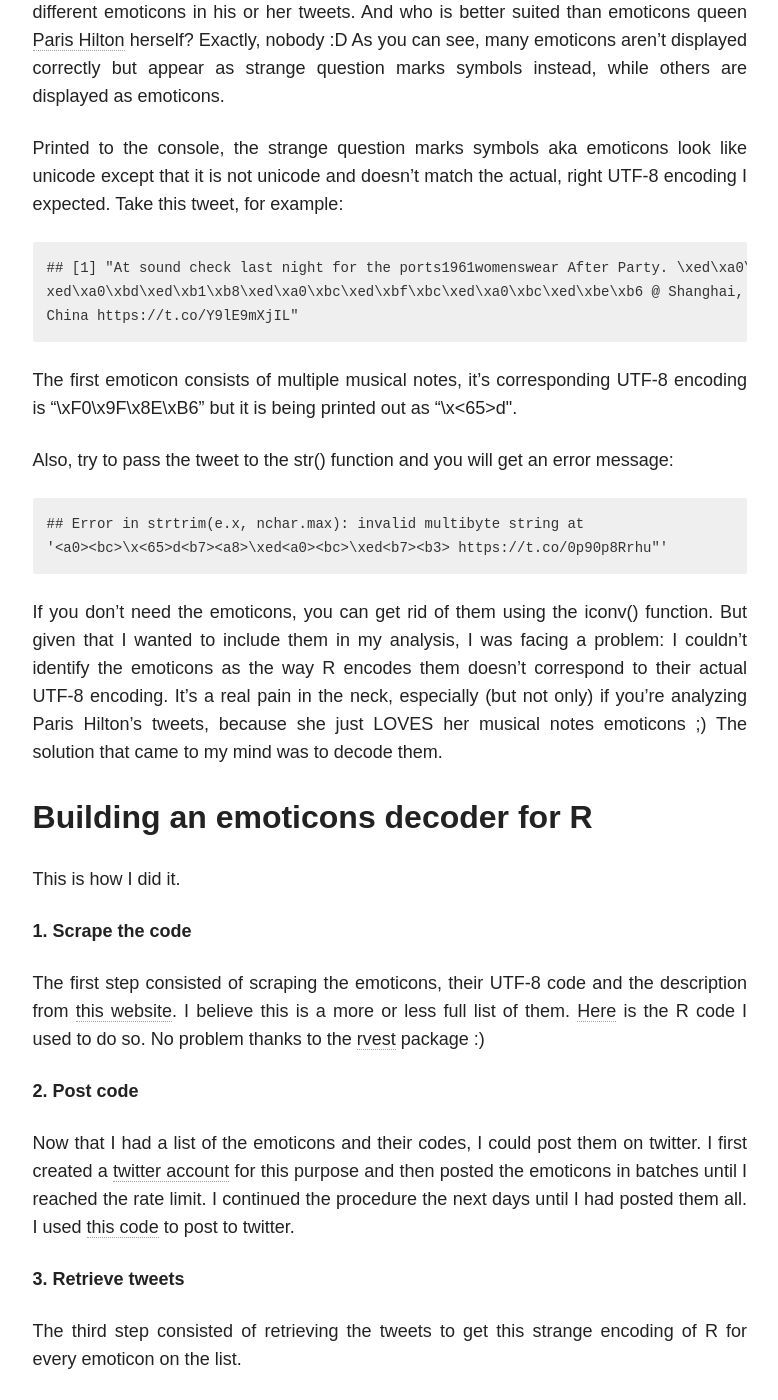
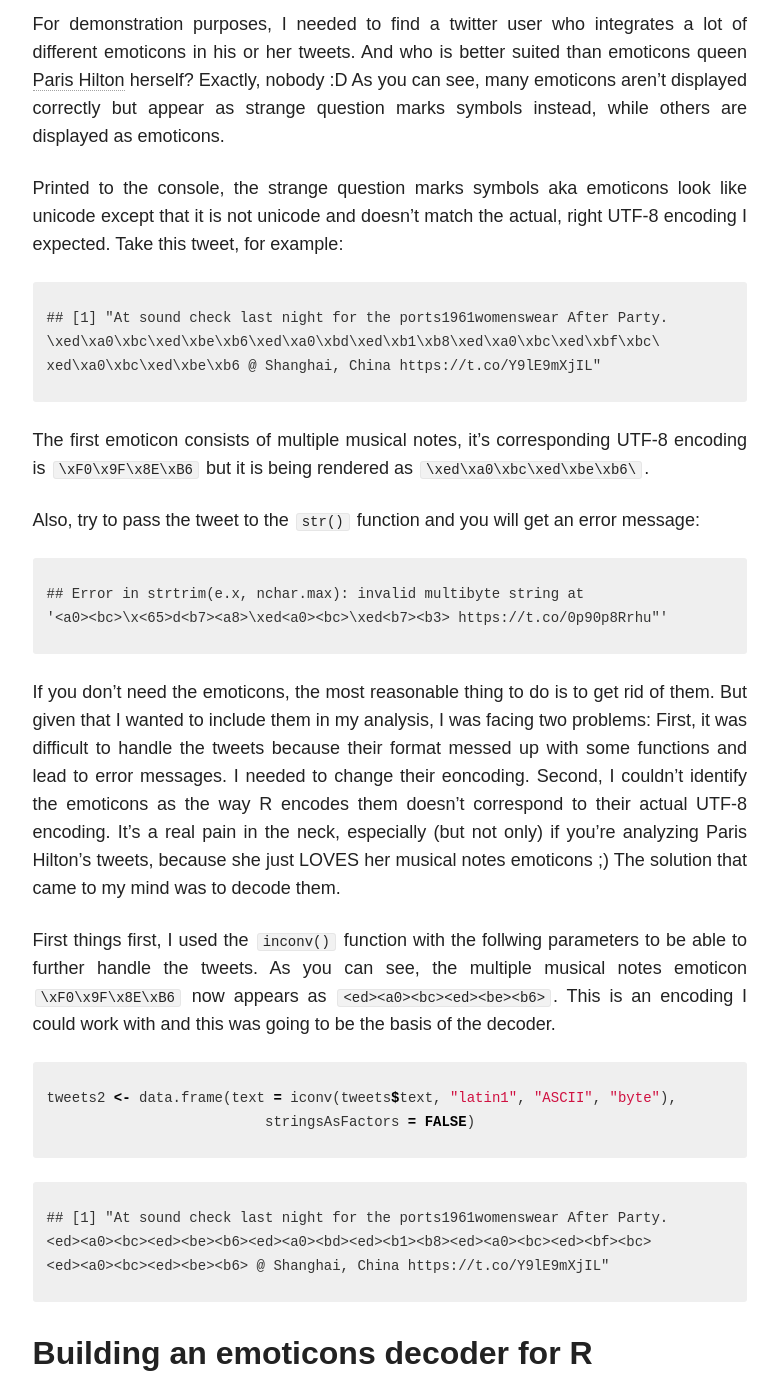
Before and after one commit to Quiri/quiri.github.io, a Jekyll site: the page built from _posts/2015-10-14-emoticons-in-R.md, in a window 1280 px wide and 1400 px high, scrolled down 1960 px. Shown: the whole window, without its empty margins (347-1125 px from the left). Built offline with Jekyll 4.4.1, drawn with Linux system fonts in a browser that asks for light colours; nearby versions of some CDN libraries; comment, search, counter and statistics services are not loaded; some of the changed text lies outside the part shown.

Commit message:
correct format, add paragraph, minor fixes

````diff
--- a/_posts/2015-10-14-emoticons-in-R.md
+++ b/_posts/2015-10-14-emoticons-in-R.md
@@ -17,23 +17,23 @@ share: true
 As far as I remember, all the sentiment analysis codes I came across dealt with emoticons by simply getting rid of them. Now, it might be ok if you're interested in analyzing someone's vocabulary or do some fancy wordclouds. But if you want to perform sentiment analysis, than these emoticons are probably the most meaningful part of your data! Sentiments, emotions, emoticons, you know, there's a link ;) Not only are they full of meaning by themselves, they also have the vertue to change the meaning of the sentences they are appended to. Think of a tweet like "I'm going to bed". It has a dramatically different meaning, depending on whether a happy smiley or a sad smiley is associated to it. Long story short: **If you're interested in sentiment, you MUST capture emoticons!**
 
 ## Emoticons and R
-As mentioned earlier, R seems to be totally capable of properly displaying some emoticons, while it fails displayng others. Try inputing "\xE2\x9D\xA4" (heavy black heart) to the console and this is how the output will look like:
+As mentioned earlier, R seems to be totally capable of properly displaying some emoticons, while it fails displayng others. Try inputing `\xE2\x9D\xA4` (heavy black heart) to the console and this is how the output will look like:
 
-```
+{% highlight text %}
 ## [1] "❤"
-```
+{% endhighlight text %}
 
 Just as expected. So far, so good.
 
-Now try inputing this "\xF0\x9F\x98\x8A" (smiling face with smiling eyes) and R won't display it as an emoticon:
+Now try inputing this `\xF0\x9F\x98\x8A` (smiling face with smiling eyes) and R won't display it as an emoticon:
 
-```
+{% highlight text %}
 ## [1] "\U0001f60a"
-```
+{% endhighlight text %}
 
 The display problem seems related to the length of the code. Apparently, if an emoticon's UTF-8 code is longer then 12 characters, it won't be displayed properly. Find a list of emoticons with their respective encodings [here](http://apps.timwhitlock.info/emoji/tables/unicode).
 
-Now, the real problem occurs when you retrieve data from social media. This is how tweets look like when retrieved with the userTimeline() function and parsed to a data frame with the twListToDF() function from the twitteR package:
+Now, the real problem occurs when you retrieve data from social media. This is how tweets look like when retrieved with the `userTimeline()` function and parsed to a data frame with the `twListToDF()` function from the twitteR package:
 
 ![]({{ site.url }}/images/jessica/tweetsdf.png)
 
@@ -41,21 +41,35 @@ For demonstration purposes, I needed to find a twitter user who integrates a lot
 
 Printed to the console, the strange question marks symbols aka emoticons look like unicode except that it is not unicode and doesn't match the actual, right UTF-8 encoding I expected. Take this tweet, for example:
 
-```
-## [1] "At sound check last night for the ports1961womenswear After Party. \xed\xa0\xbc\xed\xbe\xb6\
-xed\xa0\xbd\xed\xb1\xb8\xed\xa0\xbc\xed\xbf\xbc\xed\xa0\xbc\xed\xbe\xb6 @ Shanghai,
-China https://t.co/Y9lE9mXjIL"
-```
-The first emoticon consists of multiple musical notes, it's corresponding UTF-8 encoding is "\xF0\x9F\x8E\xB6" but it is being printed out as "<a0><bc>\x<65>d<be><b6>".
+{% highlight text %}
+## [1] "At sound check last night for the ports1961womenswear After Party.
+\xed\xa0\xbc\xed\xbe\xb6\xed\xa0\xbd\xed\xb1\xb8\xed\xa0\xbc\xed\xbf\xbc\
+xed\xa0\xbc\xed\xbe\xb6 @ Shanghai, China https://t.co/Y9lE9mXjIL"
+{% endhighlight text %}
 
-Also, try to pass the tweet to the str() function and you will get an error message:
+The first emoticon consists of multiple musical notes, it's corresponding UTF-8 encoding is `\xF0\x9F\x8E\xB6` but it is being rendered as `\xed\xa0\xbc\xed\xbe\xb6\`.
 
-```
+Also, try to pass the tweet to the `str()` function and you will get an error message:
+{% highlight text %}
 ## Error in strtrim(e.x, nchar.max): invalid multibyte string at
 '<a0><bc>\x<65>d<b7><a8>\xed<a0><bc>\xed<b7><b3> https://t.co/0p90p8Rrhu"'
-```
+{% endhighlight text %}
 
-If you don't need the emoticons, you can get rid of them using the iconv() function. But given that I wanted to include them in my analysis, I was facing a problem: I couldn't identify the emoticons as the way R encodes them doesn't correspond to their actual UTF-8 encoding. It's a real pain in the neck, especially (but not only) if you're analyzing Paris Hilton's tweets, because she just LOVES her musical notes emoticons ;) The solution that came to my mind was to decode them.
+If you don't need the emoticons, the most reasonable thing to do is to get rid of them. But given that I wanted to include them in my analysis, I was facing two problems: First, it was difficult to handle the tweets because their format messed up with some functions and lead to error messages. I needed to change their eoncoding. Second, I couldn't identify the emoticons as the way R encodes them doesn't correspond to their actual UTF-8 encoding. It's a real pain in the neck, especially (but not only) if you're analyzing Paris Hilton's tweets, because she just LOVES her musical notes emoticons ;) The solution that came to my mind was to decode them.
+
+First things first, I used the `inconv()` function with the follwing parameters to be able to further handle the tweets. As you can see, the multiple musical notes emoticon `\xF0\x9F\x8E\xB6` now appears as `<ed><a0><bc><ed><be><b6>`. This is an encoding I could work with and this was going to be the basis of the decoder.
+
+{% highlight R %}
+tweets2 <- data.frame(text = iconv(tweets$text, "latin1", "ASCII", "byte"),
+                          stringsAsFactors = FALSE)
+{% endhighlight R %}
+
+{% highlight text %}
+## [1] "At sound check last night for the ports1961womenswear After Party.
+<ed><a0><bc><ed><be><b6><ed><a0><bd><ed><b1><b8><ed><a0><bc><ed><bf><bc>
+<ed><a0><bc><ed><be><b6> @ Shanghai, China https://t.co/Y9lE9mXjIL"
+{% endhighlight text %}
+
 
 ## Building an emoticons decoder for R
 This is how I did it.
````
